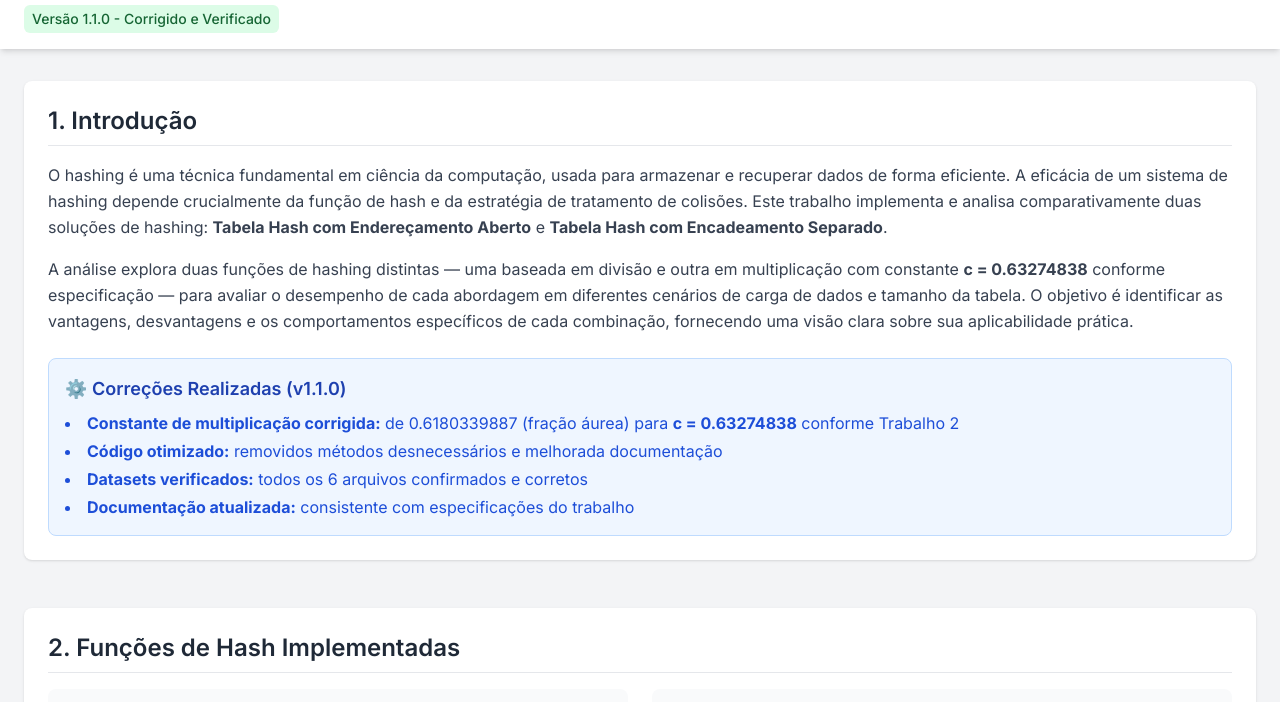
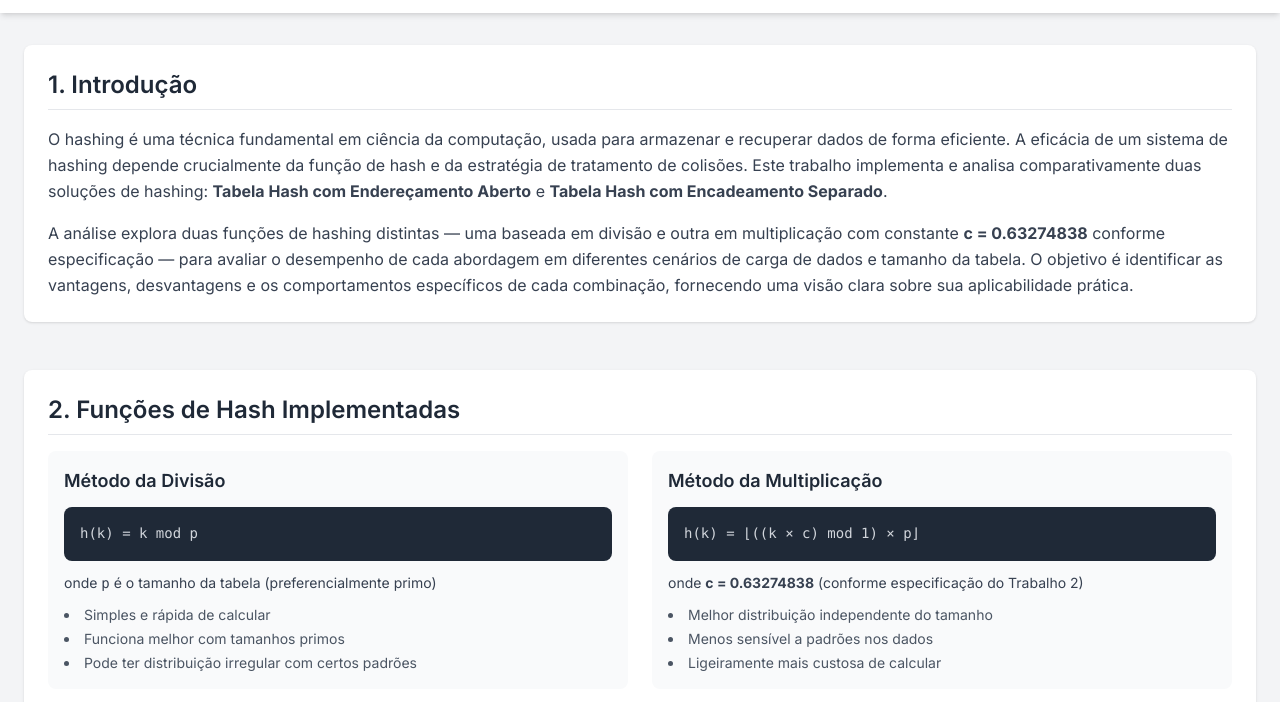
Before and after one commit to Gabriel-Freitas-S/analise_hash, a plain HTML site: page index.html in a window 1280 px wide. Shown: the part 87-789 px from the top of the page. Drawn offline with nearby package versions, Linux system fonts and the light colour scheme.

Commit message:
Remove versioning and correction details from index.html
Removed versioning and correction details from the header and footer sections.

```diff
--- a/index.html
+++ b/index.html
@@ -34,9 +34,6 @@
         <div class="container mx-auto px-6 py-4">
             <h1 class="text-3xl font-bold text-gray-900">Análise Comparativa de Soluções Baseadas em Hashing</h1>
             <p class="text-lg text-gray-600 mt-1">Disciplina: Pesquisa e Ordenação - Trabalho 2</p>
-            <div class="mt-2 flex items-center text-sm text-gray-500">
-                <span class="bg-green-100 text-green-800 px-2 py-1 rounded-md font-medium">Versão 1.1.0 - Corrigido e Verificado</span>
-            </div>
         </div>
     </header>
 
@@ -52,16 +49,6 @@
                 A análise explora duas funções de hashing distintas — uma baseada em divisão e outra em multiplicação com constante <strong>c = 0.63274838</strong> conforme especificação — para avaliar o desempenho de cada abordagem em diferentes cenários de carga de dados e tamanho da tabela. O objetivo é identificar as vantagens, desvantagens e os comportamentos específicos de cada combinação, fornecendo uma visão clara sobre sua aplicabilidade prática.
             </p>
 
-            <!-- Seção de Correções -->
-            <div class="mt-6 p-4 bg-blue-50 border border-blue-200 rounded-lg">
-                <h3 class="text-lg font-semibold text-blue-800 mb-2">⚙️ Correções Realizadas (v1.1.0)</h3>
-                <ul class="list-disc list-inside space-y-1 text-blue-700">
-                    <li><strong>Constante de multiplicação corrigida:</strong> de 0.6180339887 (fração áurea) para <strong>c = 0.63274838</strong> conforme Trabalho 2</li>
-                    <li><strong>Código otimizado:</strong> removidos métodos desnecessários e melhorada documentação</li>
-                    <li><strong>Datasets verificados:</strong> todos os 6 arquivos confirmados e corretos</li>
-                    <li><strong>Documentação atualizada:</strong> consistente com especificações do trabalho</li>
-                </ul>
-            </div>
         </section>
 
         <!-- Funções de Hash -->
@@ -339,17 +326,6 @@ std::cout &lt;&lt; "Gerando dados para busca (1000 números aleatórios entre 1
             </p>
 
             <!-- Status Final -->
-            <div class="mt-6 p-4 bg-green-50 border border-green-200 rounded-lg">
-                <h3 class="text-lg font-semibold text-green-800 mb-2">✅ Status do Projeto</h3>
-                <p class="text-green-700"><strong>Versão 1.1.0 - Totalmente conforme com as especificações do Trabalho 2</strong></p>
-                <ul class="list-disc list-inside space-y-1 text-green-600 text-sm mt-2">
-                    <li>Constante de multiplicação corrigida: c = 0.63274838</li>
-                    <li>Datasets verificados: 100, 500, 1K, 5K, 10K, 50K elementos</li>
-                    <li>Funções hash implementadas corretamente</li>
-                    <li>Código otimizado e bem documentado</li>
-                    <li>Pronto para entrega</li>
-                </ul>
-            </div>
         </section>
 
     </main>
@@ -357,7 +333,6 @@ std::cout &lt;&lt; "Gerando dados para busca (1000 números aleatórios entre 1
     <footer class="bg-white mt-12">
         <div class="container mx-auto px-6 py-4 text-center text-gray-500">
             <p>Desenvolvido para a disciplina de Pesquisa e Ordenação - Trabalho 2</p>
-            <p class="text-sm mt-1">Versão 1.1.0 - Corrigido e Verificado conforme especificações</p>
         </div>
     </footer>
 
```
